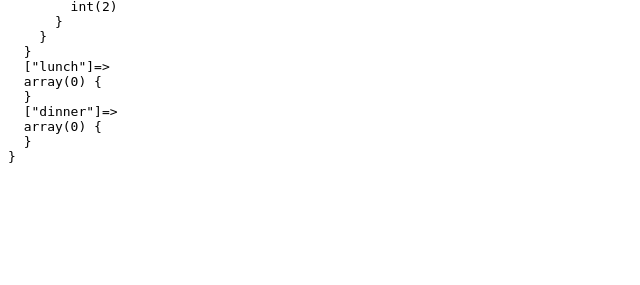
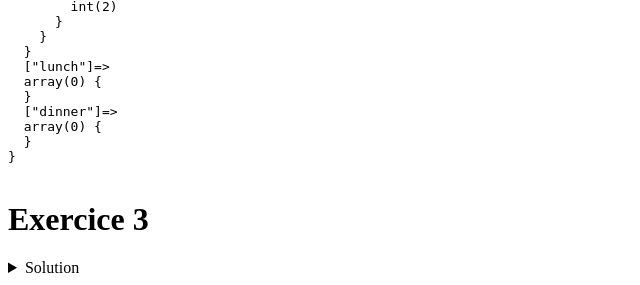
Before and after one commit to julio73/learn_php_fast, a PHP site: page /ch2_variables.php in a window 1280 px wide. Shown: the part 1889-2174 px from the top of the page, without its empty margins (0-640 px from the left). Before the commit the page ends 2052 px from the top, so only its background shows below. Run offline with PHP 8.4, Linux system fonts and the light colour scheme.

Commit message:
Starting CH2.Exo3

```diff
--- a/ch2_variables.php
+++ b/ch2_variables.php
@@ -94,3 +94,17 @@ var_dump($menu);
  ?>
   </pre>
 </details>
+
+<!-- Exercice 3 -->
+<h1>Exercice 3</h1>
+<details>
+  <summary>Solution</summary>
+  <pre>
+<?php
+
+
+
+ ?>
+  </pre>
+
+</details>
```
